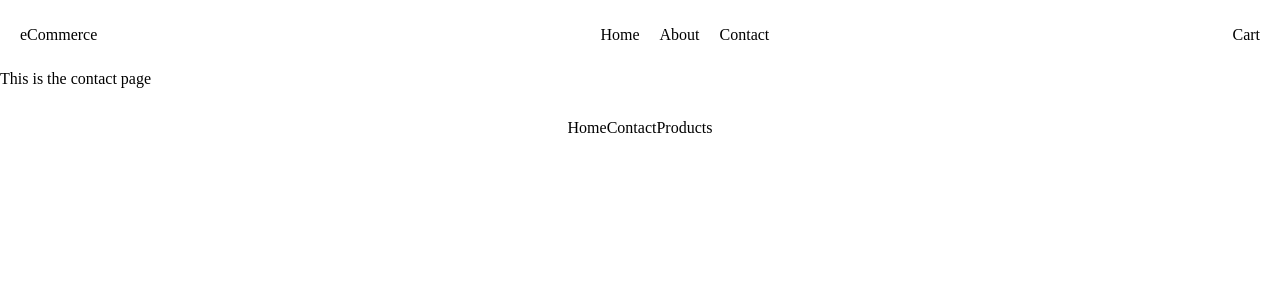
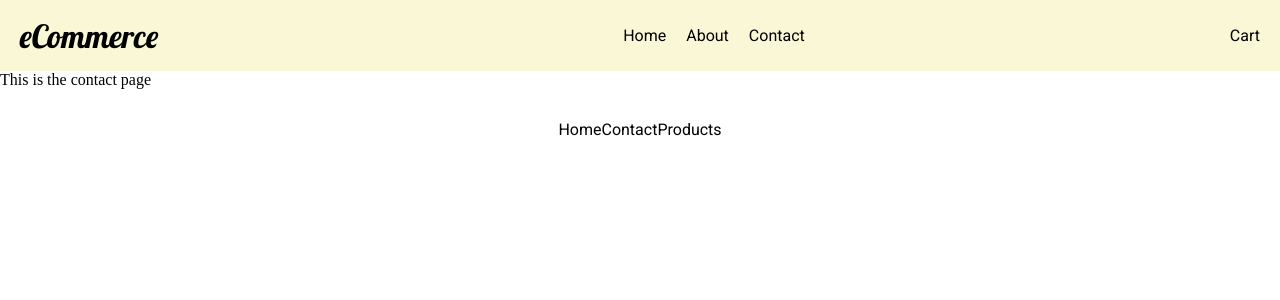
Before and after one commit to KIVERSEN86/js-fw-ca, a React (Vite) app: page /contact in a window 1280 px wide. Shown: the top 300 px of the page. Built offline with nearby package versions, Linux system fonts and the light colour scheme; the HTML template or start-up script is replaced by a standard one.

Commit message:
Added fonts to the project

```diff
--- a/index.html
+++ b/index.html
@@ -4,6 +4,9 @@
     <meta charset="UTF-8" />
     <link rel="icon" type="image/svg+xml" href="/vite.svg" />
     <meta name="viewport" content="width=device-width, initial-scale=1.0" />
+    <link rel="preconnect" href="https://fonts.googleapis.com" />
+    <link rel="preconnect" href="https://fonts.gstatic.com" crossorigin />
+    <link href="https://fonts.googleapis.com/css2?family=Fjalla+One&family=Lobster&family=Roboto&display=swap" rel="stylesheet" />
     <title>js-fw-ca</title>
   </head>
   <body>
--- a/src/components/Header/Header.styles.jsx
+++ b/src/components/Header/Header.styles.jsx
@@ -4,10 +4,13 @@
   display: flex;
   align-items: center;
   justify-content: space-between;
+  background-color: #faf7d7;
 `;
 
 export const Logo = styled.div`
   margin-left: 20px;
+  font-family: "Lobster", sans-serif;
+  font-size: 2rem;
 `;
 
 export const Cart = styled.div`
--- a/src/components/Layout/Layout.styles.jsx
+++ b/src/components/Layout/Layout.styles.jsx
@@ -19,6 +19,7 @@
   padding: 8px;
   border: none;
   width: 100%;
+  font-family: "Roboto", sans-serif;
 
   &:hover {
     background-color: #baa7e6;
@@ -26,7 +27,3 @@
     background-size: 100% 100%;
   }
 `;
-
-export const DefaultH1 = styled.h1`
-  margin-top: 0;
-`;
--- a/src/index.css
+++ b/src/index.css
@@ -11,3 +11,12 @@
   text-decoration: none;
   color: black;
 }
+
+h1,
+h2,
+h3,
+h4,
+p,
+a {
+  font-family: "Roboto", sans-serif;
+}
```
